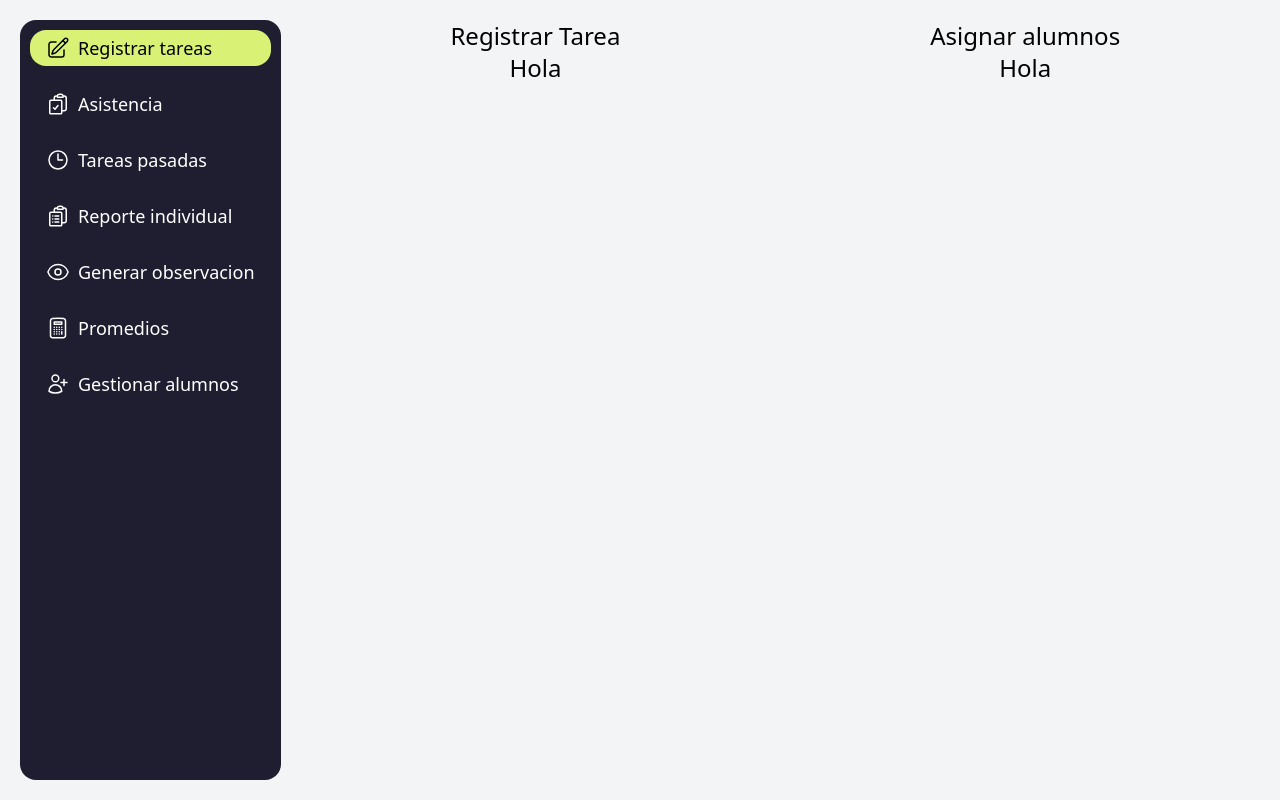
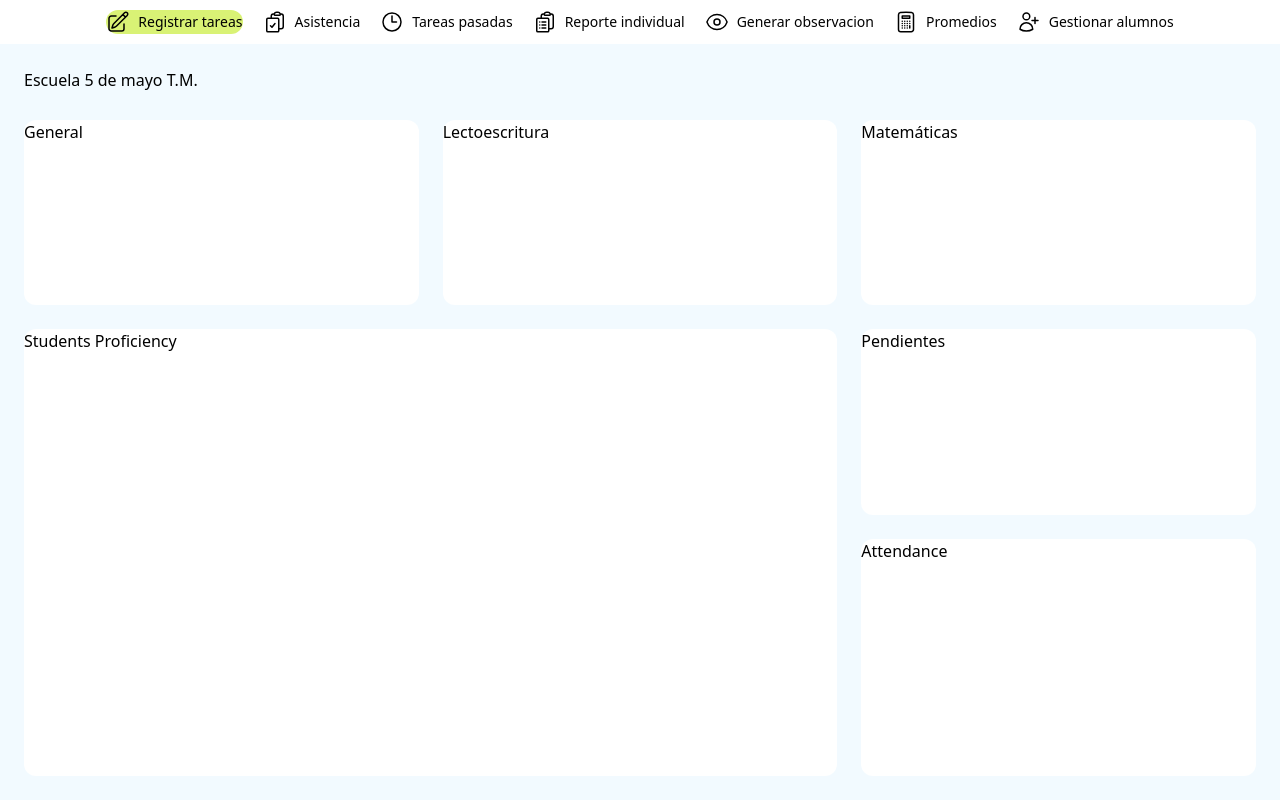
Before and after one commit to nandoalher/proyecto_personal, a website: page index.html in a window 1280 px wide. Drawn offline with Linux system fonts and the light colour scheme.

Commit message:
Avance grid dashboard

```diff
--- a/index.html
+++ b/index.html
@@ -1,53 +1,53 @@
 <!DOCTYPE html>
-<html lang="en">
+<html class="h-full" lang="en">
 <head>
     <meta charset="UTF-8">
     <meta name="viewport" content="width=device-width, initial-scale=1.0">
     <title>Dashboard Escolar</title>
     <link rel="stylesheet" href="/src/output.css">
 </head>
-<body class="flex flex-row min-h-screen bg-gray-100">
-    <header class="m-5">
-        <nav class="bg-regal-blackstrg text-lg p-0.5 rounded-2xl h-full">
-            <ul class="flex flex-col justify-evenly m-2 gap-5">
-                <li class="flex items-center gap-2 bg-regal-green text-black font-display text-lg rounded-2xl px-4 py-1">
+<body class="flex flex-col min-h-screen bg-regal-body h-full">
+    <header class="bg-regal-nav">
+        <nav class="text-sm p-0.5 rounded-2xl h-full">
+            <ul class="flex flex-row justify-center gap-0.5 m-2 gap-5">
+                <li class="flex items-center gap-2 bg-regal-green text-black font-display text-sm rounded-2xl">
                     <svg xmlns="http://www.w3.org/2000/svg" fill="none" viewBox="0 0 24 24" stroke-width="1.5" stroke="currentColor" class="size-6">
                         <path stroke-linecap="round" stroke-linejoin="round" d="m16.862 4.487 1.687-1.688a1.875 1.875 0 1 1 2.652 2.652L10.582 16.07a4.5 4.5 0 0 1-1.897 1.13L6 18l.8-2.685a4.5 4.5 0 0 1 1.13-1.897l8.932-8.931Zm0 0L19.5 7.125M18 14v4.75A2.25 2.25 0 0 1 15.75 21H5.25A2.25 2.25 0 0 1 3 18.75V8.25A2.25 2.25 0 0 1 5.25 6H10" />
                     </svg>
                     Registrar tareas
                 </li>
-                <li class="flex items-center gap-2 text-white font-display text-lg px-4 py-1">
+                <li class="flex items-center gap-2 text-black font-display text-sm">
                     <svg xmlns="http://www.w3.org/2000/svg" fill="none" viewBox="0 0 24 24" stroke-width="1.5" stroke="currentColor" class="size-6">
                     <path stroke-linecap="round" stroke-linejoin="round" d="M11.35 3.836c-.065.21-.1.433-.1.664 0 .414.336.75.75.75h4.5a.75.75 0 0 0 .75-.75 2.25 2.25 0 0 0-.1-.664m-5.8 0A2.251 2.251 0 0 1 13.5 2.25H15c1.012 0 1.867.668 2.15 1.586m-5.8 0c-.376.023-.75.05-1.124.08C9.095 4.01 8.25 4.973 8.25 6.108V8.25m8.9-4.414c.376.023.75.05 1.124.08 1.131.094 1.976 1.057 1.976 2.192V16.5A2.25 2.25 0 0 1 18 18.75h-2.25m-7.5-10.5H4.875c-.621 0-1.125.504-1.125 1.125v11.25c0 .621.504 1.125 1.125 1.125h9.75c.621 0 1.125-.504 1.125-1.125V18.75m-7.5-10.5h6.375c.621 0 1.125.504 1.125 1.125v9.375m-8.25-3 1.5 1.5 3-3.75" />
                     </svg>
                     Asistencia
                 </li>
-                <li class="flex items-center gap-2 text-white font-display text-lg px-4 py-1">
+                <li class="flex items-center gap-2 text-black font-display text-sm">
                     <svg xmlns="http://www.w3.org/2000/svg" fill="none" viewBox="0 0 24 24" stroke-width="1.5" stroke="currentColor" class="size-6">
                     <path stroke-linecap="round" stroke-linejoin="round" d="M12 6v6h4.5m4.5 0a9 9 0 1 1-18 0 9 9 0 0 1 18 0Z" />
                     </svg>
                     Tareas pasadas
                 </li>
-                <li class="flex items-center gap-2 text-white font-display text-lg px-4 py-1">
+                <li class="flex items-center gap-2 text-black font-display text-sm">
                     <svg xmlns="http://www.w3.org/2000/svg" fill="none" viewBox="0 0 24 24" stroke-width="1.5" stroke="currentColor" class="size-6">
                     <path stroke-linecap="round" stroke-linejoin="round" d="M9 12h3.75M9 15h3.75M9 18h3.75m3 .75H18a2.25 2.25 0 0 0 2.25-2.25V6.108c0-1.135-.845-2.098-1.976-2.192a48.424 48.424 0 0 0-1.123-.08m-5.801 0c-.065.21-.1.433-.1.664 0 .414.336.75.75.75h4.5a.75.75 0 0 0 .75-.75 2.25 2.25 0 0 0-.1-.664m-5.8 0A2.251 2.251 0 0 1 13.5 2.25H15c1.012 0 1.867.668 2.15 1.586m-5.8 0c-.376.023-.75.05-1.124.08C9.095 4.01 8.25 4.973 8.25 6.108V8.25m0 0H4.875c-.621 0-1.125.504-1.125 1.125v11.25c0 .621.504 1.125 1.125 1.125h9.75c.621 0 1.125-.504 1.125-1.125V9.375c0-.621-.504-1.125-1.125-1.125H8.25ZM6.75 12h.008v.008H6.75V12Zm0 3h.008v.008H6.75V15Zm0 3h.008v.008H6.75V18Z" />
                     </svg>
                     Reporte individual
                 </li>
-                <li class="flex items-center gap-2 text-white font-display text-lg px-4 py-1">
+                <li class="flex items-center gap-2 text-black font-display text-sm">
                     <svg xmlns="http://www.w3.org/2000/svg" fill="none" viewBox="0 0 24 24" stroke-width="1.5" stroke="currentColor" class="size-6">
                     <path stroke-linecap="round" stroke-linejoin="round" d="M2.036 12.322a1.012 1.012 0 0 1 0-.639C3.423 7.51 7.36 4.5 12 4.5c4.638 0 8.573 3.007 9.963 7.178.07.207.07.431 0 .639C20.577 16.49 16.64 19.5 12 19.5c-4.638 0-8.573-3.007-9.963-7.178Z" />
                     <path stroke-linecap="round" stroke-linejoin="round" d="M15 12a3 3 0 1 1-6 0 3 3 0 0 1 6 0Z" />
                     </svg>
                     Generar observacion
                 </li>
-                <li class="flex items-center gap-2 text-white font-display text-lg px-4 py-1">
+                <li class="flex items-center gap-2 text-black font-display text-sm">
                     <svg xmlns="http://www.w3.org/2000/svg" fill="none" viewBox="0 0 24 24" stroke-width="1.5" stroke="currentColor" class="size-6">
                     <path stroke-linecap="round" stroke-linejoin="round" d="M15.75 15.75V18m-7.5-6.75h.008v.008H8.25v-.008Zm0 2.25h.008v.008H8.25V13.5Zm0 2.25h.008v.008H8.25v-.008Zm0 2.25h.008v.008H8.25V18Zm2.498-6.75h.007v.008h-.007v-.008Zm0 2.25h.007v.008h-.007V13.5Zm0 2.25h.007v.008h-.007v-.008Zm0 2.25h.007v.008h-.007V18Zm2.504-6.75h.008v.008h-.008v-.008Zm0 2.25h.008v.008h-.008V13.5Zm0 2.25h.008v.008h-.008v-.008Zm0 2.25h.008v.008h-.008V18Zm2.498-6.75h.008v.008h-.008v-.008Zm0 2.25h.008v.008h-.008V13.5ZM8.25 6h7.5v2.25h-7.5V6ZM12 2.25c-1.892 0-3.758.11-5.593.322C5.307 2.7 4.5 3.65 4.5 4.757V19.5a2.25 2.25 0 0 0 2.25 2.25h10.5a2.25 2.25 0 0 0 2.25-2.25V4.757c0-1.108-.806-2.057-1.907-2.185A48.507 48.507 0 0 0 12 2.25Z" />
                     </svg>
                     Promedios
                 </li>
-                <li class="flex items-center gap-2 text-white font-display text-lg px-4 py-1">
+                <li class="flex items-center gap-2 text-black font-display text-sm">
                     <svg xmlns="http://www.w3.org/2000/svg" fill="none" viewBox="0 0 24 24" stroke-width="1.5" stroke="currentColor" class="size-6">
                     <path stroke-linecap="round" stroke-linejoin="round" d="M18 7.5v3m0 0v3m0-3h3m-3 0h-3m-2.25-4.125a3.375 3.375 0 1 1-6.75 0 3.375 3.375 0 0 1 6.75 0ZM3 19.235v-.11a6.375 6.375 0 0 1 12.75 0v.109A12.318 12.318 0 0 1 9.374 21c-2.331 0-4.512-.645-6.374-1.766Z" />
                     </svg>
@@ -56,14 +56,15 @@
             </ul>
         </nav>
     </header>
-    <main class="flex flex-1 gap-5 m-5 ml-0">
-        <section class="flex-1 text-center font-display text-2xl rounded-2xl bg-gray-100">
-            <div>Registrar Tarea</div>
-            <div>Hola</div>
-        </section>
-        <section class="flex-1 text-center font-display text-2xl rounded-2xl bg-gray-100">
-            <div>Asignar alumnos</div>
-            <div>Hola</div>
+    <main class="h-full m-6">
+        <section class="grid grid-cols-6 grid-rows-14 gap-6 h-full">
+            <div class="col-span-6 row-span-1">Escuela 5 de mayo T.M.</div>
+            <div class="bg-white col-span-2 row-span-4 rounded-xl">General</div>
+            <div class="bg-white col-span-2 row-span-4 rounded-xl">Lectoescritura</div>
+            <div class="bg-white col-span-2 row-span-4 rounded-xl">Matemáticas</div>
+            <div class="bg-white col-span-4 row-span-9 rounded-xl">Students Proficiency</div>
+            <div class="bg-white col-span-2 row-span-4 rounded-xl">Pendientes</div>
+            <div class="bg-white col-span-2 row-span-5 rounded-xl">Attendance</div>
         </section>
     </main>
 </body>
--- a/src/input.css
+++ b/src/input.css
@@ -2,7 +2,9 @@
 
 @theme {
     --color-regal-green: #d9f275;
-    --color-regal-blackstrg: #1f1e31;
+    --color-regal-purple: #6841F3;
+    --color-regal-nav: #FFFFFF;
+    --color-regal-body: #F2FAFF;
 }
 
 @font-face {
```
Also changed, not shown: src/output.css.
